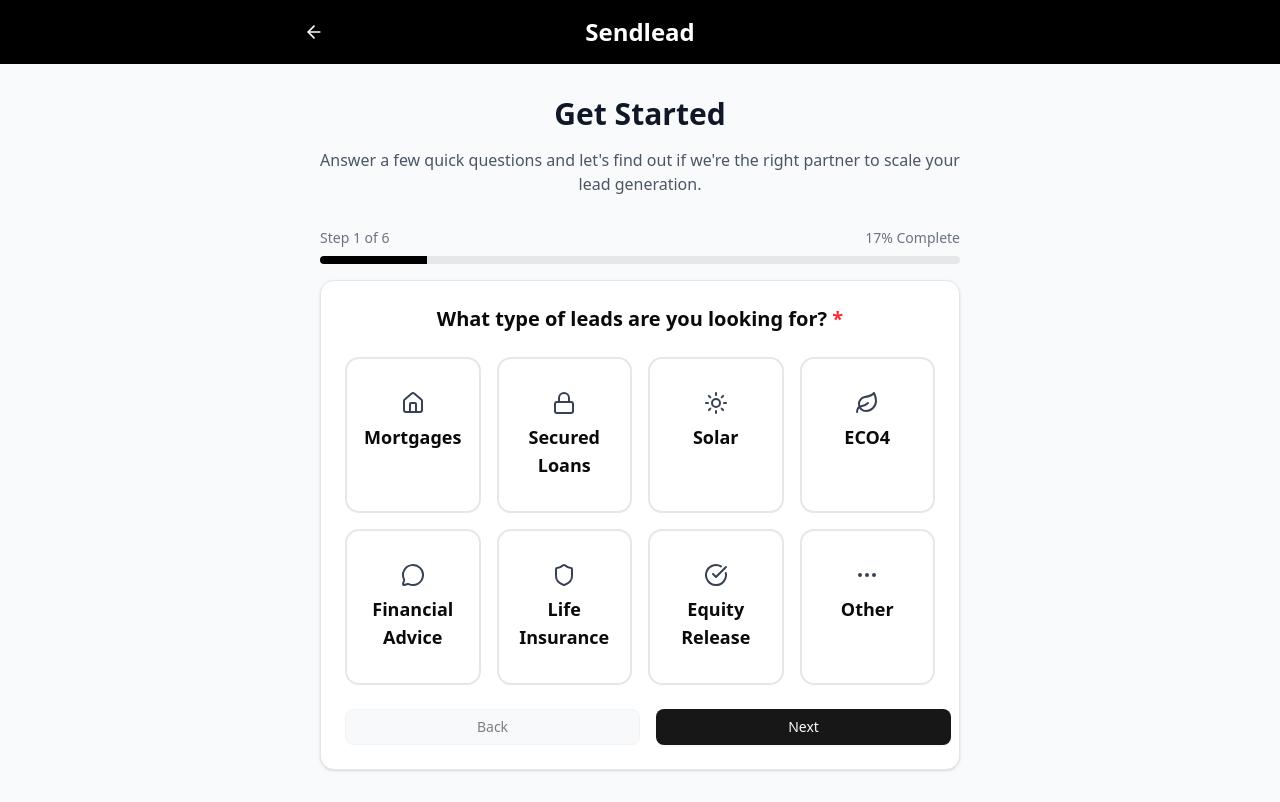
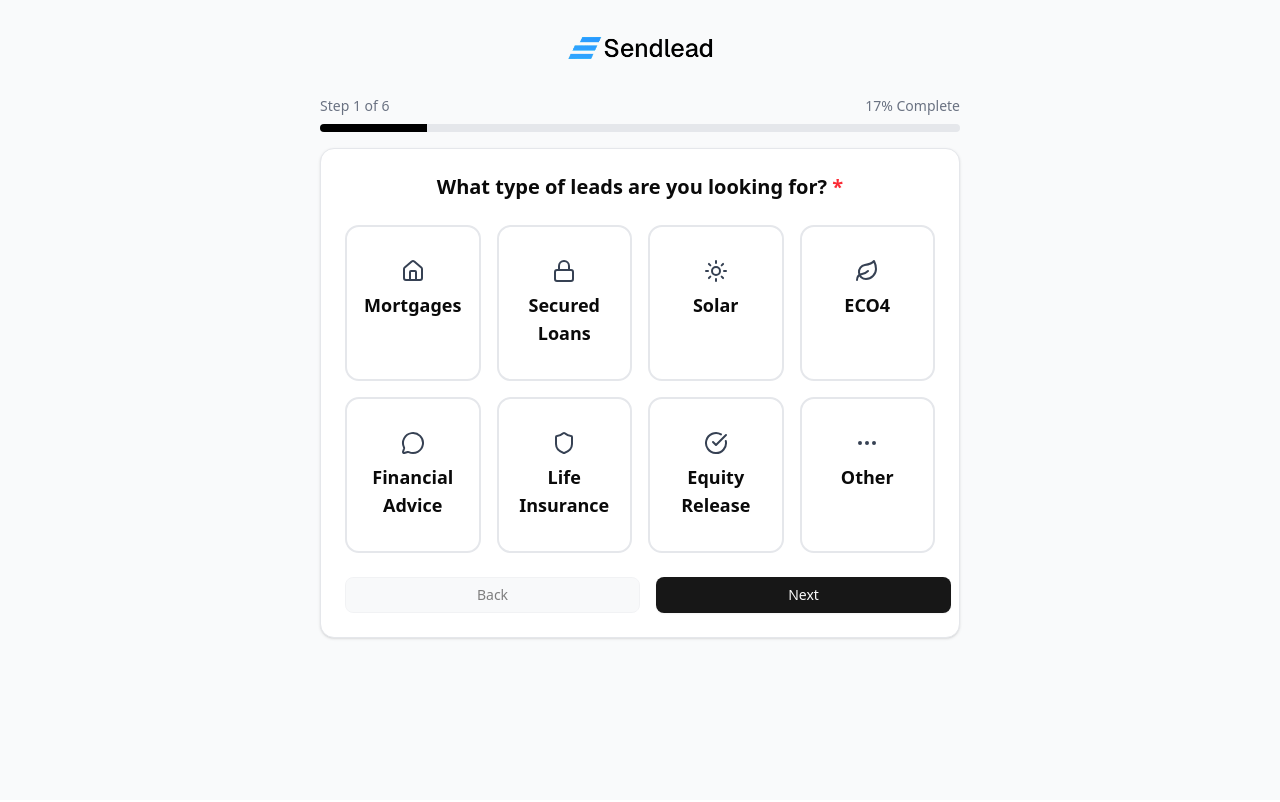
Before and after one commit to richardreed1995/sendlead, a Next.js app: page /get-started in a window 1280 px wide. Built offline with nearby package versions, Linux system fonts and the light colour scheme.

Commit message:
Update logo, improve FAQ UX, and update get-started flow

```diff
--- a/src/app/get-started/page.tsx
+++ b/src/app/get-started/page.tsx
@@ -1,25 +1,18 @@
 "use client";
 
 import QuizFunnel from "@/components/quiz-funnel";
-import { ArrowLeft } from "lucide-react";
+import { Logo } from "@/components/logo";
 import Link from "next/link";
 
 export default function QuizPage() {
   return (
     <div className="min-h-screen bg-gray-50">
-      <header className="bg-black text-white py-4 px-4">
-        <Link href="/" className="max-w-2xl mx-auto flex items-center relative">
-          <ArrowLeft className="h-5 w-5 absolute left-0" />
-          <h1 className="text-2xl font-black flex-grow text-center">Sendlead</h1>
-        </Link>
-      </header>
       <div className="py-8">
         <div className="max-w-2xl mx-auto px-4">
-          <div className="text-center mb-8">
-            <h1 className="text-3xl font-black text-gray-900 mb-4">Get Started</h1>
-            <p className="text-gray-600">
-            Answer a few quick questions and let's find out if we're the right partner to scale your lead generation.
-            </p>
+          <div className="flex justify-center mb-8">
+            <Link href="/">
+              <Logo />
+            </Link>
           </div>
           <QuizFunnel />
         </div>
--- a/src/components/call-to-action.tsx
+++ b/src/components/call-to-action.tsx
@@ -12,7 +12,8 @@
                     <div className="mt-12 flex flex-wrap justify-center gap-4">
                         <Button
                             asChild
-                            size="lg">
+                            size="lg"
+                            className="bg-[#2998FD] hover:bg-[#1f7fd9] text-white">
                             <Link href="/get-started">
                                 <span>Get Started</span>
                             </Link>
--- a/src/components/faqs-3.tsx
+++ b/src/components/faqs-3.tsx
@@ -1,5 +1,6 @@
 import { Accordion, AccordionContent, AccordionItem, AccordionTrigger } from "./ui/accordion";
 import { DynamicIcon, type IconName } from 'lucide-react/dynamic'
+import { ChevronDown } from 'lucide-react'
 import Link from 'next/link'
 
 type FAQItem = {
@@ -33,7 +34,7 @@
             id: 'item-4',
             icon: 'brain-circuit',
             question: 'How do you qualify these leads?',
-            answer: "Our proprietary machine learning system qualifies leads across 14+ data points. We continue to qualify after we’ve generated the lead to provide additional context to your sales team (at no cost).",
+            answer: "Our proprietary machine learning system qualifies leads across 14+ data points. We continue to qualify after we've generated the lead to provide additional context to your sales team (at no cost).",
         },
         {
             id: 'item-5',
@@ -99,8 +100,9 @@
                                 <AccordionItem
                                     key={item.id}
                                     value={item.id}
-                                    className="bg-background shadow-xs rounded-lg border px-4 last:border-b">
-                                    <AccordionTrigger className="cursor-pointer items-center py-5 hover:no-underline">
+                                    className="bg-background shadow-xs rounded-lg border px-4 last:border-b group">
+                                    <AccordionTrigger className="cursor-pointer items-center py-5 hover:no-underline w-full">
+                                        <div className="flex items-center justify-between w-full">
                                             <div className="flex items-center gap-3">
                                                 <div className="flex size-6">
                                                     <DynamicIcon
@@ -109,6 +111,8 @@
                                                     />
                                                 </div>
                                                 <span className="text-base">{item.question}</span>
+                                            </div>
+                                            <ChevronDown className="h-5 w-5 text-muted-foreground transition-transform duration-200 group-data-[state=open]:rotate-180" />
                                         </div>
                                     </AccordionTrigger>
                                     <AccordionContent className="pb-5">
--- a/src/components/header.tsx
+++ b/src/components/header.tsx
@@ -80,7 +80,7 @@
                                 <Button
                                     asChild
                                     size="sm"
-                                    className="lg:inline-flex">
+                                    className="lg:inline-flex bg-[#2998FD] hover:bg-[#1f7fd9] text-white">
                                     <Link href="/get-started">
                                         <span>Get Started</span>
                                     </Link>
--- a/src/components/hero-section.tsx
+++ b/src/components/hero-section.tsx
@@ -136,7 +136,7 @@
                                         <Button
                                             asChild
                                             size="lg"
-                                            className="rounded-xl px-5 text-base">
+                                            className="rounded-xl px-5 text-base bg-[#2998FD] hover:bg-[#1f7fd9] text-white">
                                             <Link href="/get-started">
                                                 <span className="text-nowrap">Get Started</span>
                                             </Link>
--- a/src/components/integrations-4.tsx
+++ b/src/components/integrations-4.tsx
@@ -53,7 +53,8 @@
                         <Button
                             variant="outline"
                             size="sm"
-                            asChild>
+                            asChild
+                            className="border-[#2998FD] text-[#2998FD] hover:bg-[#2998FD] hover:text-white">
                             <Link href="/get-started">Get Started</Link>
                         </Button>
                     </div>
--- a/src/components/logo.tsx
+++ b/src/components/logo.tsx
@@ -4,7 +4,7 @@
 export const Logo = ({ className }: { className?: string }) => {
     return (
         <Image
-            src="/sendlead-logo.svg"
+            src="/Group 28 (1).png"
             alt="Sendlead logo"
             height={32}
             width={128}
```
Also changed, not shown: public/Group 28 (1).png (added). Lines whose indentation alone changed are shown as unchanged.
